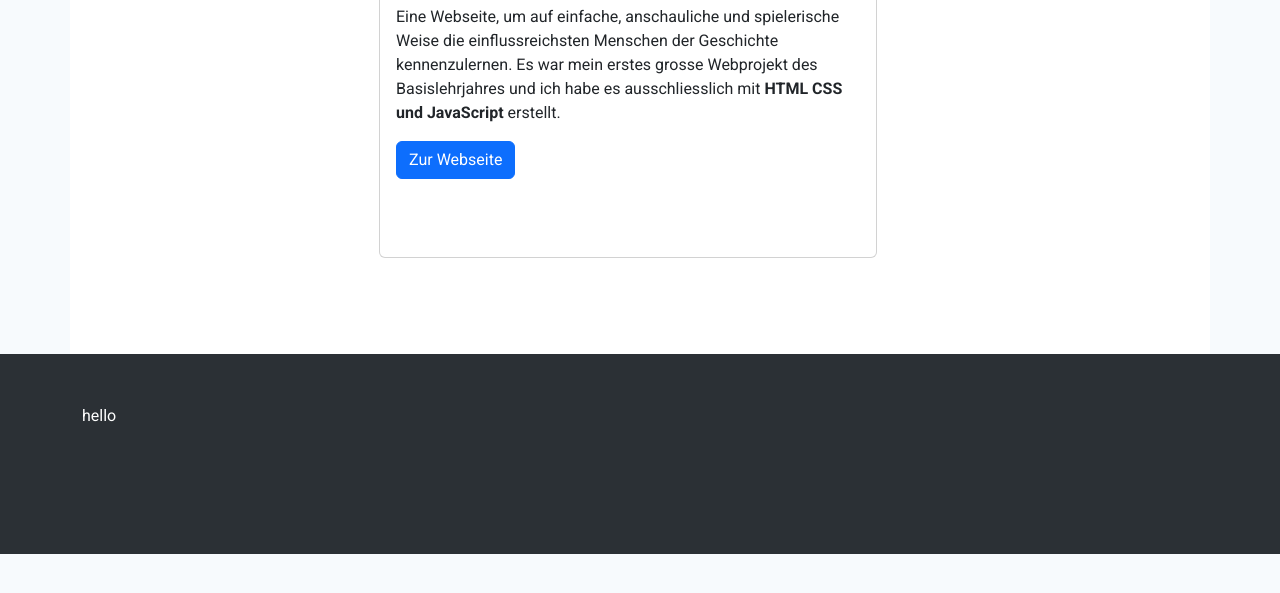
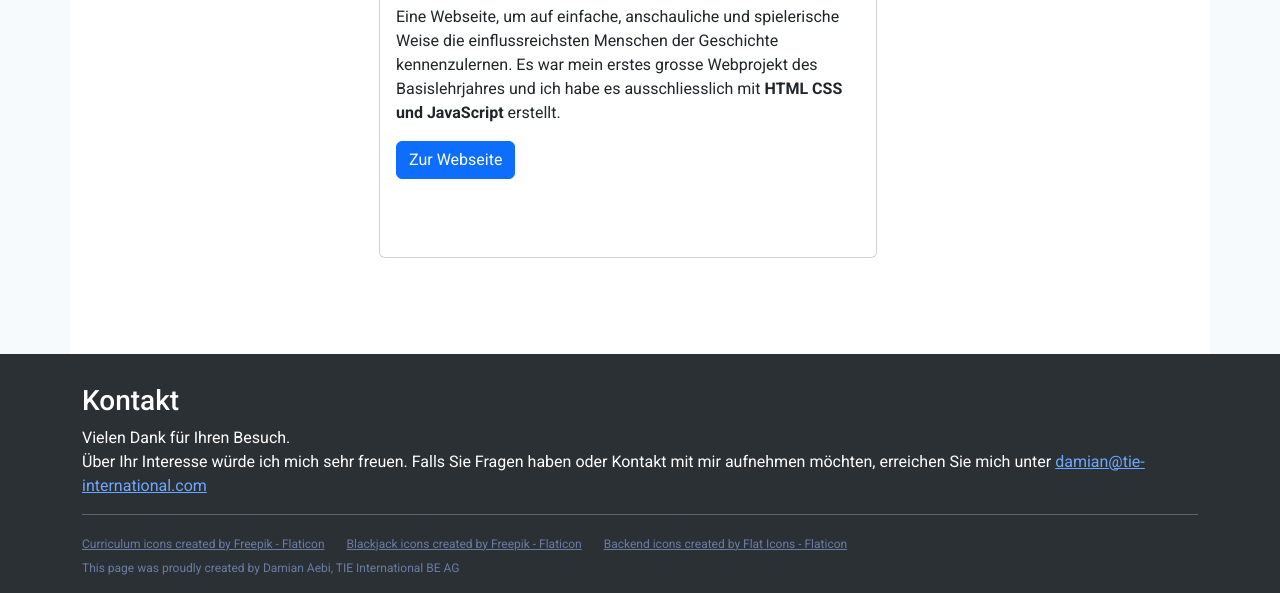
Before and after one commit to DamianAebi/DamianAebi.github.io, a plain HTML site: page index.html in a window 1280 px wide. Shown: the part 3233-3826 px from the top of the page. Before the commit the page ends 3787 px from the top, so only its background shows below. Drawn offline with nearby package versions, Linux system fonts and the light colour scheme.

Commit message:
contact footer v1 done

```diff
--- a/css/styles.css
+++ b/css/styles.css
@@ -145,13 +145,22 @@ html {
   min-height: 300px;
 }
 
+
+/* Contact */
+
 #kontakt {
   width: 100%;
-  height: 200px;
+  min-height: 200px;
   color: white;
-  padding-top: 50px;
+  padding-top: 30px;
 }
 
+.footer-credits a, .footer-credits p{
+  color: #6b7ca4;
+  font-size: 12px;
+  display: inline-block;
+  margin-right: 1.5em;
+}
 
 
 /* Media Queries */
--- a/index.html
+++ b/index.html
@@ -302,7 +302,7 @@
                 <p class="card-text">Dieses Projekt wurde im Rahmen des ÜK 295 erstellt. Es wurde als praktische Prüfung
                 durchgeführt und benotet. Das <b>Django</b>-Backend ist mit einer <b>postgreSQL</b>-Datenbank verknüpft, welche man über
                 CRUD-Requests (z.B. mit Postman) modifizieren kann.
-                Es erlaubt, Benutzer zu registrieren, einzuloggen und Objekte zu erstellen.</p>
+                Es erlaubt, Benutzer zu registrieren, einzuloggen und Wunschlisten mit Artikeln zu erstellen.</p>
                 <a href="https://github.com/DamianAebi/Django_Wishlists" target="_blank" class="btn btn-primary">Auf GitHub ansehen</a>
               </div>
             </div>
@@ -325,7 +325,19 @@
 <!-- Kontakt -->
 <footer class="bg-body-tertiary " id="kontakt" data-bs-theme="dark">
   <div class="container-md">
-    <p>hello</p>
+    <h3>Kontakt</h3>
+    <p>Vielen Dank für Ihren Besuch.
+      <br>
+      Über Ihr Interesse würde ich mich sehr freuen. Falls Sie Fragen haben oder Kontakt mit mir aufnehmen möchten, erreichen Sie mich unter
+      <a href="mailto:damian@tie-international.com">damian@tie-international.com</a>
+    </p>
+    <hr>
+    <div class="footer-credits">
+      <a href="https://www.flaticon.com/free-icons/curriculum" title="curriculum icons">Curriculum icons created by Freepik - Flaticon</a>
+      <a href="https://www.flaticon.com/free-icons/blackjack" title="blackjack icons">Blackjack icons created by Freepik - Flaticon</a>
+      <a href="https://www.flaticon.com/free-icons/backend" title="backend icons">Backend icons created by Flat Icons - Flaticon</a>
+      <p>This page was proudly created by Damian Aebi, TIE International BE AG</p>
+    </div>
   </div>
 </footer>
 
```
